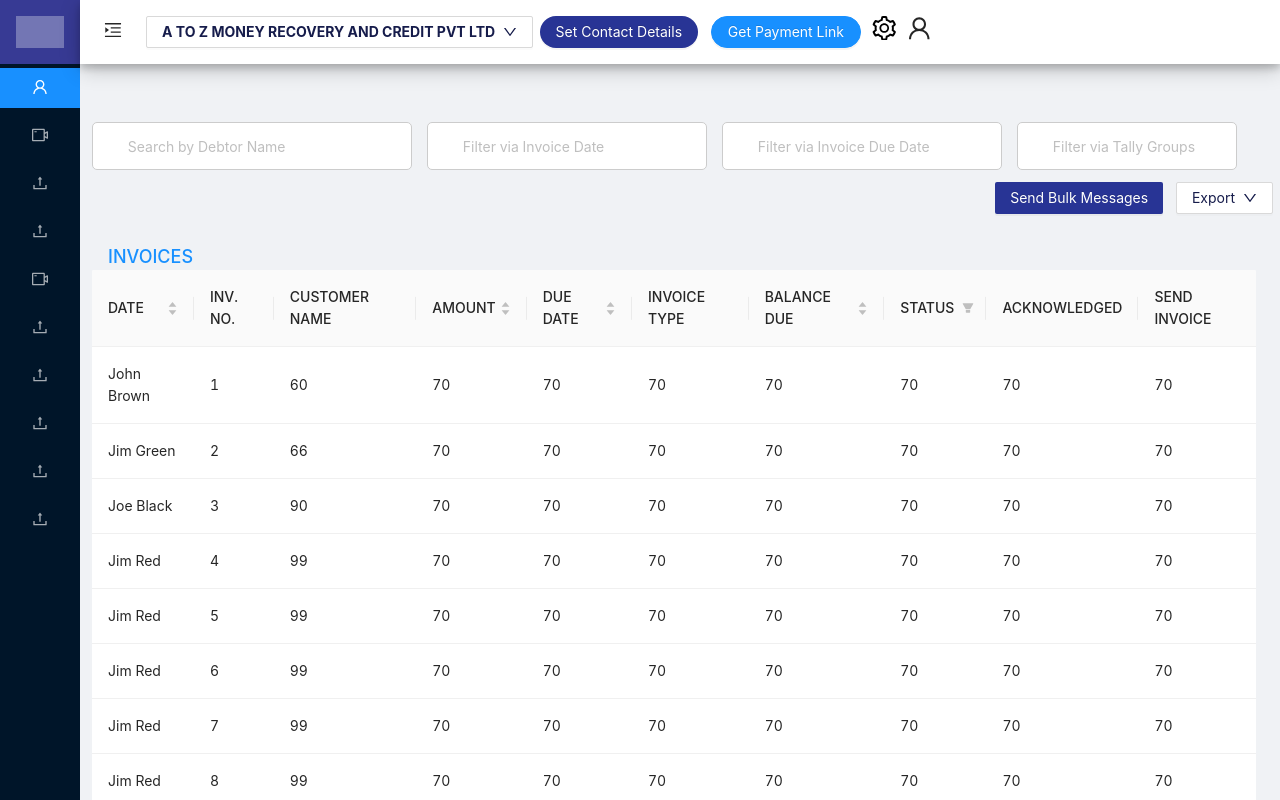
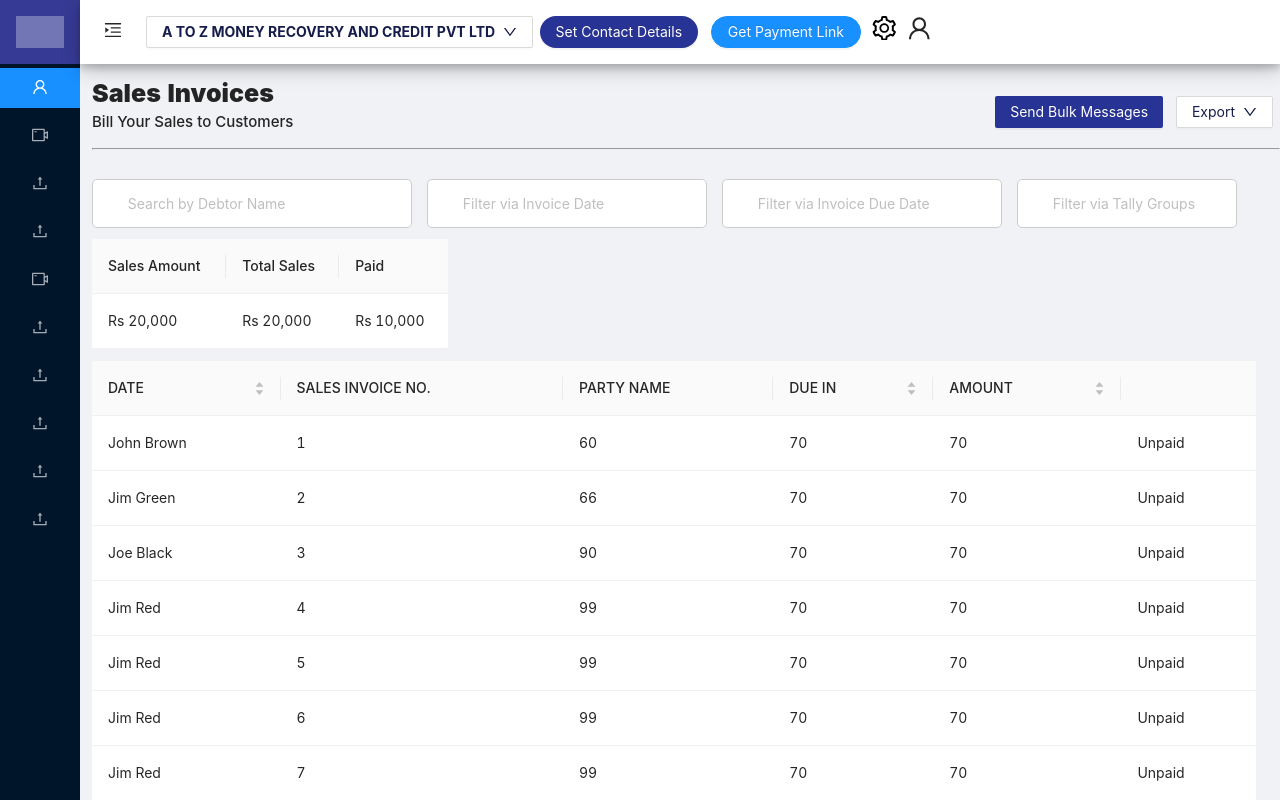
Before and after one commit to VKJ-Law-Offices/frontend, a React (Create React App) app: page /invoices in a window 1280 px wide. Shown: the top 800 px of the page. Built offline with nearby package versions, Linux system fonts and the light colour scheme.

Commit message:
tables modified

```diff
--- a/src/components/Invoices/Invoices.jsx
+++ b/src/components/Invoices/Invoices.jsx
@@ -23,6 +23,29 @@ const { Header, Sider, Content } = Layout;
 const { Search } = Input;
 const { Title } = Typography;
 
+
+const maincolumn = [
+  {
+    title: "Sales Amount",
+    dataIndex: "sales_amount"
+  },
+  {
+    title: "Total Sales",
+    dataIndex: "total_sales"
+  },
+  {
+    title: "Paid",
+    dataIndex: "paid"
+  }
+]
+
+const maindata = [
+  {
+    sales_amount: "Rs 20,000",
+    total_sales: "Rs 20,000",
+    paid: "Rs 10,000"
+  }
+]
 const columns = [
   {
     title: "DATE",
@@ -33,12 +56,20 @@ const columns = [
     },
   },
   {
-    title: "INV. NO.",
+    title: "SALES INVOICE NO.",
     dataIndex: "inv_no",
   },
   {
-    title: "CUSTOMER NAME",
+    title: "PARTY NAME",
     dataIndex: "customer_name",
+  },
+  {
+    title: "DUE IN",
+    dataIndex: "due_date",
+    sorter: {
+      compare: (a, b) => a.inv_no - b.inv_no,
+      multiple: 3,
+    },
   },
   {
     title: "AMOUNT",
@@ -49,64 +80,56 @@ const columns = [
     },
   },
   {
-    title: "DUE DATE",
-    dataIndex: "due_date",
-    sorter: {
-      compare: (a, b) => a.inv_no - b.inv_no,
-      multiple: 3,
-    },
+    title: "",
+    dataIndex: "button",
   },
-  {
-    title: "INVOICE TYPE",
-    dataIndex: "invoice_type",
-  },
-  {
-    title: "BALANCE DUE",
-    dataIndex: "balance_due",
-    sorter: {
-      compare: (a, b) => a.inv_no - b.inv_no,
-      multiple: 3,
-    },
-  },
-  {
-    title: "STATUS",
-    dataIndex: "status",
-    filters: [
-        {
-          text: 'Partially Paid',
-          value: 'Partially Paid',
-        },
-        {
-          text: 'Not Overdue',
-          value: 'Not Overdue',
-        },
-        {
-          text: 'Paid',
-          value: 'Paid',
-        },
-        {
-          text: 'Overdue',
-          value: 'Overdue',
-        },
-        {
-          text: 'Due Today',
-          value: 'Due Today',
-        },
-        {
-          text: 'Created Today',
-          value: 'Created Today',
-        },
-    ],
-    onFilter: (value, record) => record.name.indexOf(value) === 0,
-  },
-  {
-    title: "ACKNOWLEDGED",
-    dataIndex: "acknowledged",
-  },
-  {
-    title: "SEND INVOICE",
-    dataIndex: "send_invoice",
-  },
+  // {
+  //   title: "BALANCE DUE",
+  //   dataIndex: "balance_due",
+  //   sorter: {
+  //     compare: (a, b) => a.inv_no - b.inv_no,
+  //     multiple: 3,
+  //   },
+  // },
+  // {
+  //   title: "STATUS",
+  //   dataIndex: "status",
+  //   filters: [
+  //     {
+  //       text: 'Partially Paid',
+  //       value: 'Partially Paid',
+  //     },
+  //     {
+  //       text: 'Not Overdue',
+  //       value: 'Not Overdue',
+  //     },
+  //     {
+  //       text: 'Paid',
+  //       value: 'Paid',
+  //     },
+  //     {
+  //       text: 'Overdue',
+  //       value: 'Overdue',
+  //     },
+  //     {
+  //       text: 'Due Today',
+  //       value: 'Due Today',
+  //     },
+  //     {
+  //       text: 'Created Today',
+  //       value: 'Created Today',
+  //     },
+  //   ],
+  //   onFilter: (value, record) => record.name.indexOf(value) === 0,
+  // },
+  // {
+  //   title: "ACKNOWLEDGED",
+  //   dataIndex: "acknowledged",
+  // },
+  // {
+  //   title: "SEND INVOICE",
+  //   dataIndex: "send_invoice",
+  // },
 ];
 
 const data = [
@@ -122,6 +145,7 @@ const data = [
     status: 70,
     acknowledged: 70,
     send_invoice: 70,
+    button: "Unpaid"
   },
   {
     key: "2",
@@ -135,6 +159,7 @@ const data = [
     status: 70,
     acknowledged: 70,
     send_invoice: 70,
+    button: "Unpaid"
   },
   {
     key: "3",
@@ -148,6 +173,7 @@ const data = [
     status: 70,
     acknowledged: 70,
     send_invoice: 70,
+    button: "Unpaid"
   },
   {
     key: "4",
@@ -161,6 +187,7 @@ const data = [
     status: 70,
     acknowledged: 70,
     send_invoice: 70,
+    button: "Unpaid"
   },
   {
     key: "5",
@@ -174,6 +201,7 @@ const data = [
     status: 70,
     acknowledged: 70,
     send_invoice: 70,
+    button: "Unpaid"
   },
   {
     key: "6",
@@ -187,6 +215,7 @@ const data = [
     status: 70,
     acknowledged: 70,
     send_invoice: 70,
+    button: "Unpaid"
   },
   {
     key: "7",
@@ -200,6 +229,7 @@ const data = [
     status: 70,
     acknowledged: 70,
     send_invoice: 70,
+    button: "Unpaid"
   },
   {
     key: "8",
@@ -213,6 +243,7 @@ const data = [
     status: 70,
     acknowledged: 70,
     send_invoice: 70,
+    button: "Unpaid"
   },
   {
     key: "9",
@@ -226,6 +257,7 @@ const data = [
     status: 70,
     acknowledged: 70,
     send_invoice: 70,
+    button: "Unpaid"
   },
   {
     key: "10",
@@ -239,6 +271,7 @@ const data = [
     status: 70,
     acknowledged: 70,
     send_invoice: 70,
+    button: "Unpaid"
   },
   {
     key: "11",
@@ -252,6 +285,7 @@ const data = [
     status: 70,
     acknowledged: 70,
     send_invoice: 70,
+    button: "Unpaid"
   },
 ];
 
@@ -529,7 +563,7 @@ const Invoices = () => {
                   />
                 </NavLink>
                 <UserOutlined style={{ padding: "0 5px", fontSize: "175%" }} />
-                </span>
+              </span>
             </Header>
             <div
               style={{
@@ -537,7 +571,56 @@ const Invoices = () => {
                 paddingRight: "0%",
               }}
             >
-              <Row style={{ marginBottom: "1%" }}>
+              <Row>
+                <div style={{ width: "80%" }}>
+                  <div
+                    style={{
+                      display: "flex",
+
+                    }}
+                  >
+                    <div>
+                      <h2 style={{ fontSize: '25px', fontWeight: '900', marginTop: "10px" }}>Sales Invoices</h2>
+                      <h1 style={{ fontSize: '15px' , marginTop: "-8%"}}>Bill Your Sales to Customers</h1>
+                    </div>
+                    <div style={{
+                      display: "flex", width: "60px",
+                      marginLeft: "auto",
+                      marginRight: 0,
+                      marginTop: "32px"
+                    }}>
+                      <Button
+                        type="primary"
+                        style={{
+                          margin: "0 1vw",
+                          backgroundColor: "rgb(40, 52, 149)",
+                          border: "none",
+                        }}
+                      >
+                        Send Bulk Messages
+                      </Button>
+                      <Dropdown
+                        overlay={menu2}
+                        trigger={["click"]}
+                        style={{ border: "2px black" }}
+                        onClick={() => setDroppeddown2(!droppeddown2)}
+                      >
+                        <a onClick={(e) => e.preventDefault()}>
+                          <Space>
+                            <Button style={{ color: "rgb(22, 28, 75)" }}>
+                              Export
+                              <DownOutlined />
+                            </Button>
+                          </Space>
+                        </a>
+                      </Dropdown>
+                    </div>
+
+                  </div>
+                </div>
+              </Row>
+              <hr />
+              <Row style={{ marginBottom: "1%" , marginTop: "-3%"}}>
                 <div style={{ display: "flex" }}>
                   <Input
                     placeholder="Search by Debtor Name"
@@ -573,51 +656,17 @@ const Invoices = () => {
                   />
                 </div>
               </Row>
-              <Row>
-                <div style={{ width: "80%" }}>
-                  <div
-                    style={{
-                      display: "flex",
-                      width: "60px",
-                      marginBottom: "24px",
-                      marginLeft: "auto",
-                      marginRight: 0,
-                    }}
-                  >
-                    <Button
-                      type="primary"
-                      style={{
-                        margin: "0 1vw",
-                        backgroundColor: "rgb(40, 52, 149)",
-                        border: "none",
-                      }}
-                    >
-                      Send Bulk Messages
-                    </Button>
-                    <Dropdown
-                      overlay={menu2}
-                      trigger={["click"]}
-                      style={{ border: "2px black" }}
-                      onClick={() => setDroppeddown2(!droppeddown2)}
-                    >
-                      <a onClick={(e) => e.preventDefault()}>
-                        <Space>
-                          <Button style={{ color: "rgb(22, 28, 75)" }}>
-                            Export
-                            <DownOutlined />
-                          </Button>
-                        </Space>
-                      </a>
-                    </Dropdown>
-                  </div>
-                </div>
-              </Row>
-              <Row style={{ marginBottom: "1% 0" }}>
-                <Col span={16}>
-                <Button type="link" style={{fontSize:'large', fontWeight:'500', textDecoration:'underline'}}>INVOICES</Button>
-                </Col>
 
-              </Row>
+
+              <Table
+                style={{ marginLeft: "0%", marginRight: "70%", paddingBottom: "1%" }}
+                columns={maincolumn}
+                dataSource={maindata}
+                onChange={onChangeTableValues}
+                pagination={
+                  false
+                }
+              />
               <Table
                 style={{ marginRight: "2%" }}
                 columns={columns}
```
